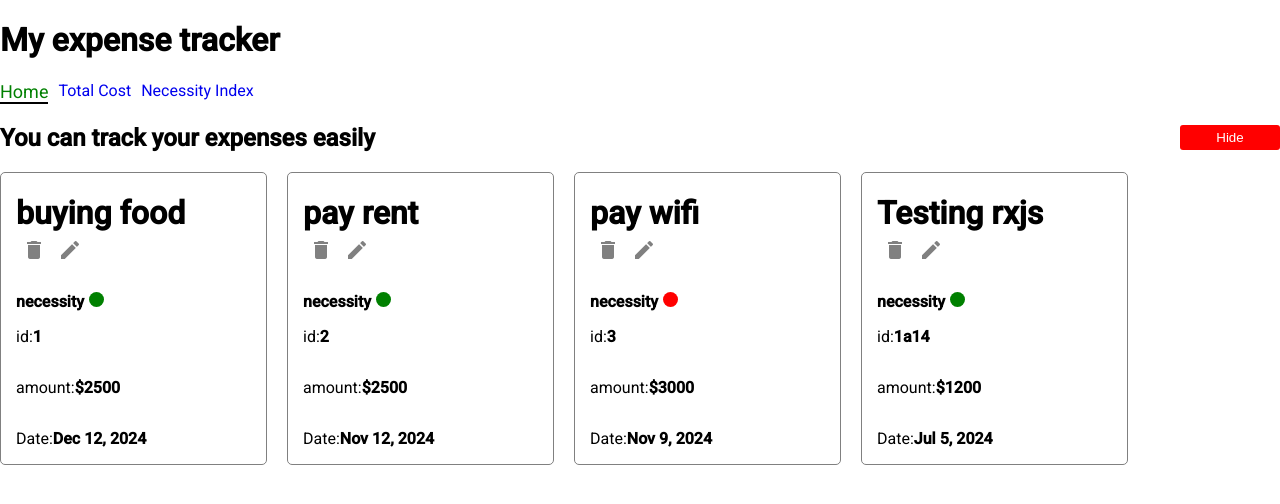
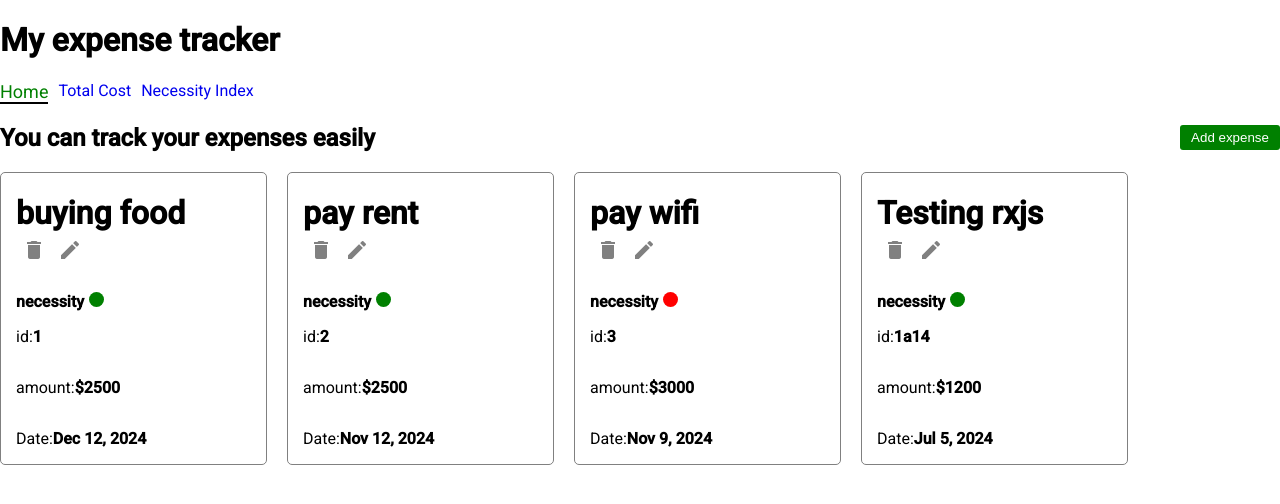
Before and after one commit to DennisMuturi-prog/expense-tracker, an Angular app: page /home in a window 1280 px wide. Shown: the top 504 px of the page. Built offline with nearby package versions, Linux system fonts and the light colour scheme; data requests are answered from the project's data file.

Commit message:
Refactor HeaderComponent to use model for showAddExpense property

```diff
--- a/src/app/components/header/header.component.html
+++ b/src/app/components/header/header.component.html
@@ -1,8 +1,8 @@
 <nav class="nav">
     <h1>You can track your expenses easily</h1>
-    <button [ngClass]="showAddExpense?'hide':'show'"
-    (click)="toggleAddExpense()">
-    @if(showAddExpense){
+    <button [ngClass]="showAddExpense()?'hide':'show'"
+    (click)="showAddExpense.set(!showAddExpense())">
+    @if(showAddExpense()){
         <span>Hide</span>
     }
     @else {
```
